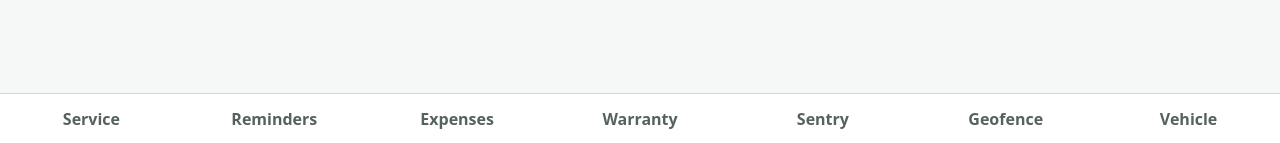
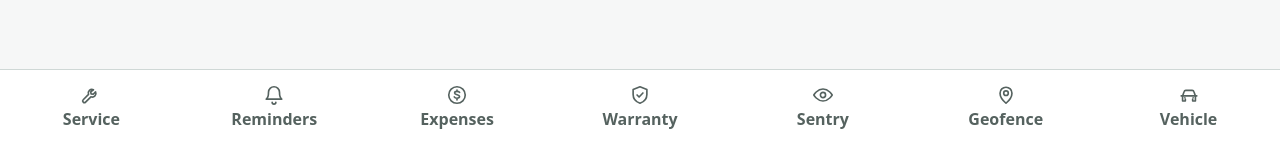
Before and after one commit to patcsy88/zeekr-companion, a React (Vite) app in the folder apps/web/: page /advisory in a window 1280 px wide. Shown: the part 654-797 px from the top of the page. Built offline with nearby package versions, Linux system fonts and the light colour scheme; no server answers.

Commit message:
Web: tab bar icons with labels (beautify step 2)

```diff
--- a/apps/web/src/App.tsx
+++ b/apps/web/src/App.tsx
@@ -2,6 +2,7 @@ import { useEffect } from 'react';
 import { BrowserRouter, NavLink, Route, Routes } from 'react-router-dom';
 import { SignIn } from './components/SignIn';
 import { SyncBar } from './components/SyncBar';
+import { TabIcon } from './components/TabIcon';
 import { UpdatePrompt } from './components/UpdatePrompt';
 import { useSession } from './data/hooks';
 import { AdvisoryPage } from './pages/AdvisoryPage';
@@ -103,14 +104,33 @@ function Layout() {
       </main>
       <nav className="tabs" aria-label="Main">
         <NavLink to="/" end>
-          Service
+          <TabIcon name="service" />
+          <span>Service</span>
         </NavLink>
-        <NavLink to="/reminders">Reminders</NavLink>
-        <NavLink to="/expenses">Expenses</NavLink>
-        <NavLink to="/warranty">Warranty</NavLink>
-        <NavLink to="/sentry">Sentry</NavLink>
-        <NavLink to="/geofence">Geofence</NavLink>
-        <NavLink to="/vehicle">Vehicle</NavLink>
+        <NavLink to="/reminders">
+          <TabIcon name="reminders" />
+          <span>Reminders</span>
+        </NavLink>
+        <NavLink to="/expenses">
+          <TabIcon name="expenses" />
+          <span>Expenses</span>
+        </NavLink>
+        <NavLink to="/warranty">
+          <TabIcon name="warranty" />
+          <span>Warranty</span>
+        </NavLink>
+        <NavLink to="/sentry">
+          <TabIcon name="sentry" />
+          <span>Sentry</span>
+        </NavLink>
+        <NavLink to="/geofence">
+          <TabIcon name="geofence" />
+          <span>Geofence</span>
+        </NavLink>
+        <NavLink to="/vehicle">
+          <TabIcon name="vehicle" />
+          <span>Vehicle</span>
+        </NavLink>
       </nav>
     </>
   );
--- /dev/null
+++ b/apps/web/src/components/TabIcon.tsx
@@ -0,0 +1,38 @@
+export type TabIconName =
+  'service' | 'reminders' | 'expenses' | 'warranty' | 'sentry' | 'geofence' | 'vehicle';
+
+const PATHS: Record<TabIconName, string> = {
+  service:
+    'M14.7 6.3a4 4 0 0 0-5.4 5.1L3.5 17.2a1.8 1.8 0 0 0 2.6 2.6l5.8-5.8a4 4 0 0 0 5.1-5.4l-2.6 2.6-2.3-.4-.4-2.3z',
+  reminders: 'M6 9a6 6 0 0 1 12 0c0 6 2.5 7.5 2.5 7.5h-17S6 15 6 9zM10 20a2 2 0 0 0 4 0',
+  expenses:
+    'M12 3a9 9 0 1 0 0 18 9 9 0 0 0 0-18zM14.8 9.2c-.5-.8-1.5-1.2-2.8-1.2-1.5 0-2.6.7-2.6 1.8 0 2.7 5.4 1.2 5.4 3.9 0 1.1-1.1 1.8-2.8 1.8-1.4 0-2.5-.5-3-1.4M12 6.5V8m0 8v1.5',
+  warranty: 'M12 3l7.5 3v5.5c0 4.6-3.1 8-7.5 9.5-4.4-1.5-7.5-4.9-7.5-9.5V6zM8.8 12l2.2 2.2 4.2-4.4',
+  sentry:
+    'M2 12s3.6-6.5 10-6.5S22 12 22 12s-3.6 6.5-10 6.5S2 12 2 12zM12 9.2a2.8 2.8 0 1 0 0 5.6 2.8 2.8 0 0 0 0-5.6z',
+  geofence:
+    'M12 21s-6.5-5.7-6.5-11a6.5 6.5 0 0 1 13 0c0 5.3-6.5 11-6.5 11zM12 7.5a2.5 2.5 0 1 0 0 5 2.5 2.5 0 0 0 0-5z',
+  vehicle:
+    'M5 16.5V13l1.6-4.6A2 2 0 0 1 8.5 7h7a2 2 0 0 1 1.9 1.4L19 13v3.5M3.5 13h17M5 16.5v2h3v-2M16 16.5v2h3v-2M7.5 15h.01M16.5 15h.01',
+};
+
+/** A decorative icon: the tab's text label is what names the link. */
+export function TabIcon({ name }: { name: TabIconName }) {
+  return (
+    <svg
+      className="tab-icon"
+      viewBox="0 0 24 24"
+      width="22"
+      height="22"
+      fill="none"
+      stroke="currentColor"
+      strokeWidth="1.8"
+      strokeLinecap="round"
+      strokeLinejoin="round"
+      aria-hidden="true"
+      focusable="false"
+    >
+      <path d={PATHS[name]} />
+    </svg>
+  );
+}
--- a/apps/web/src/styles.css
+++ b/apps/web/src/styles.css
@@ -354,8 +354,13 @@ button.link {
 .tabs a {
   flex: 1 1 0;
   min-width: 0;
+  display: flex;
+  flex-direction: column;
+  align-items: center;
+  justify-content: center;
+  gap: 0.15rem;
   text-align: center;
-  padding: 0.9rem 0.1rem;
+  padding: 0.5rem 0.1rem 0.45rem;
   font-size: 0.5rem;
   color: var(--muted);
   text-decoration: none;
@@ -364,6 +369,9 @@ button.link {
 .tabs a.active {
   color: var(--brand);
   box-shadow: inset 0 3px 0 var(--brand);
+}
+.tab-icon {
+  flex: none;
 }
 .narrow {
   max-width: 28rem;
```
Also changed, not shown: 2 other files (tests, documents, lock files or other folders).
